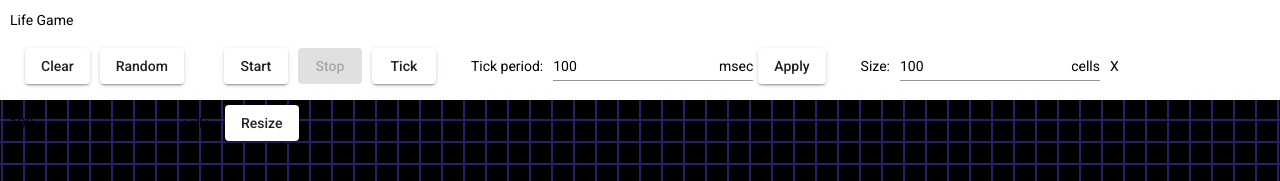
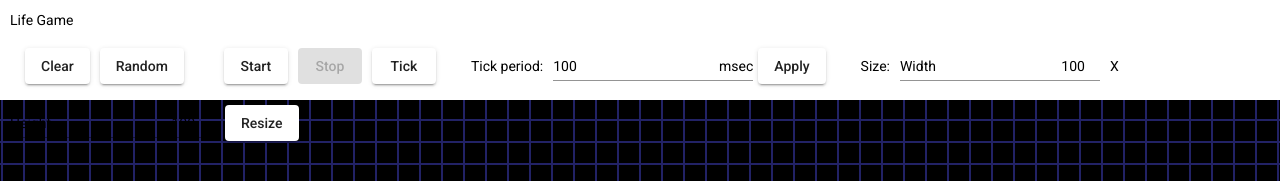
Before and after one commit to takuya-miyajima/life-game, an Angular app in the folder LifeGame/: page / in a window 1280 px wide. Shown: the top 181 px of the page. Built offline with nearby package versions, Linux system fonts and the light colour scheme.

Commit message:
盤面の変更もサポート

```diff
--- a/LifeGame/src/app/life-game/life-game.component.html
+++ b/LifeGame/src/app/life-game/life-game.component.html
@@ -28,20 +28,20 @@
     <span>Size:</span>
     <span class="space"></span>
     <mat-form-field class="inputForm">
-      <input matInput type="number" name="width" [(ngModel)]="inputWidth" [formControl]="widthControl">
-      <span matSuffix>cells</span>
+      <input matInput type="number" class="numberInput" [(ngModel)]="inputWidth" [formControl]="widthControl">
+      <span matPrefix>Width</span>
       <mat-error *ngIf="widthControl.errors?.outOfRange">{{ getSizeMessage()}}</mat-error>
     </mat-form-field>
     <span class="space"></span>
     <span>X</span>
     <span class="space"></span>
     <mat-form-field class="inputForm">
-      <input matInput type="number" name="height" [(ngModel)]="inputHeight" [formControl]="heightControl">
-      <span matSuffix>cells</span>
+      <input matInput type="number" class="numberInput" [(ngModel)]="inputHeight" [formControl]="heightControl">
+      <span matPrefix>Height</span>
       <mat-error *ngIf="heightControl.errors?.outOfRange">{{ getSizeMessage()}}</mat-error>
     </mat-form-field>
     <span class="space"></span>
-    <button mat-raised-button class="component"
+    <button mat-raised-button class="component" (click)="applySize()"
       [ngClass]="{hasChanged: (size.width != inputWidth || size.height != inputHeight)}">Resize</button>
   </span>
 </div>
--- a/LifeGame/src/app/life-game/life-game.component.scss
+++ b/LifeGame/src/app/life-game/life-game.component.scss
@@ -39,6 +39,10 @@
   width: 200px;
 }
 
+.numberInput {
+  text-align: right;
+}
+
 .hasChanged {
   background-color: #FCF3CF;
 }
--- a/LifeGame/src/app/life-game/life-game.component.ts
+++ b/LifeGame/src/app/life-game/life-game.component.ts
@@ -195,4 +195,21 @@ export class LifeGameComponent implements OnInit {
       this.start();
     }
   }
+
+  applySize() {
+    if (this.widthControl.errors.outOfRange || this.heightControl.errors.outOfRange) {
+      return;
+    }
+
+    this.size = {
+      width: this.inputWidth,
+      height: this.inputHeight
+    };
+
+    this.stop();
+    this.calcCells[this.cellsIndex] = this.newCells();
+    this.calcCells[-1 * this.cellsIndex] = this.newCells();
+    this.cells = this.calcCells[this.cellsIndex];
+
+  }
 }
```
